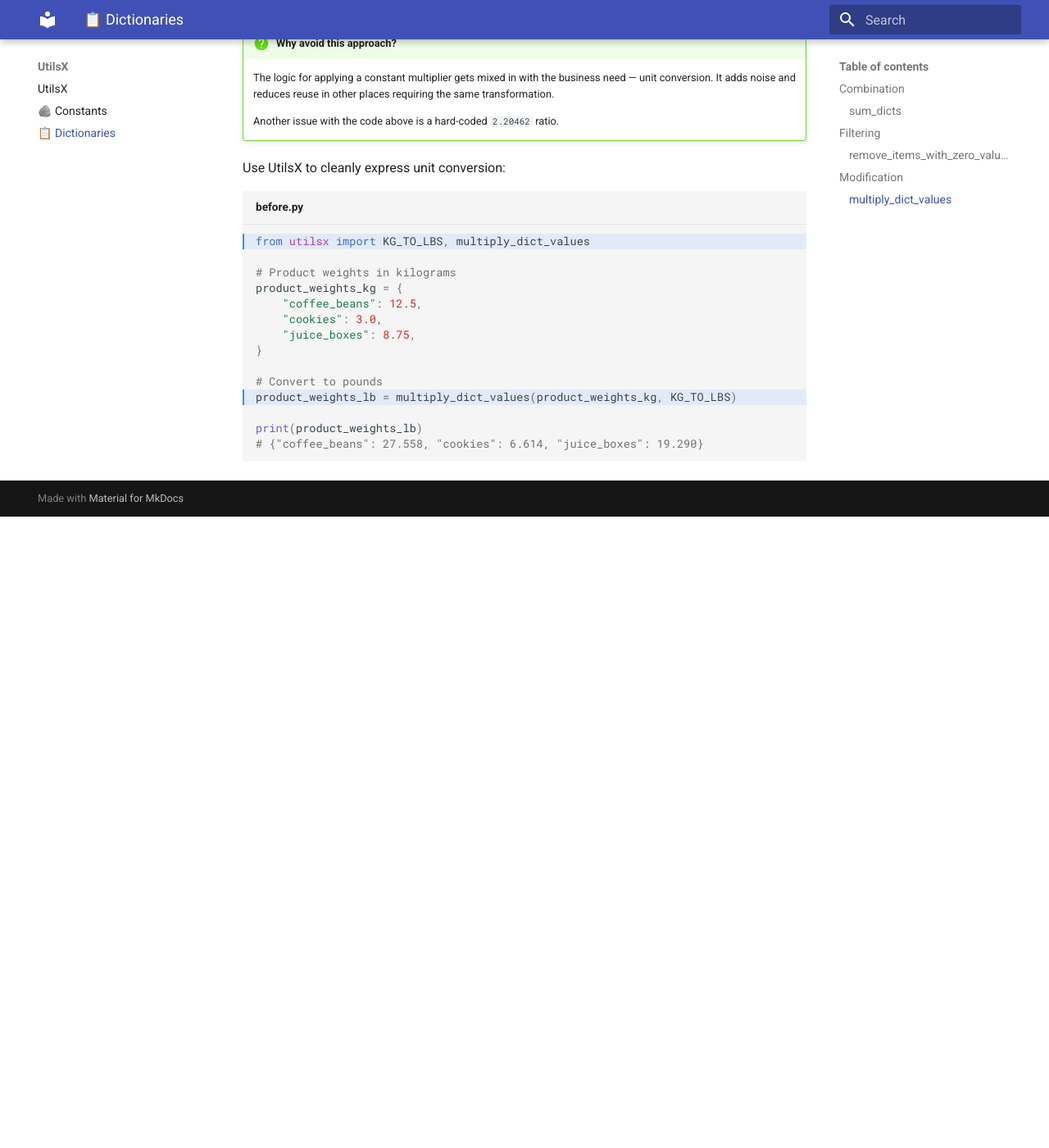
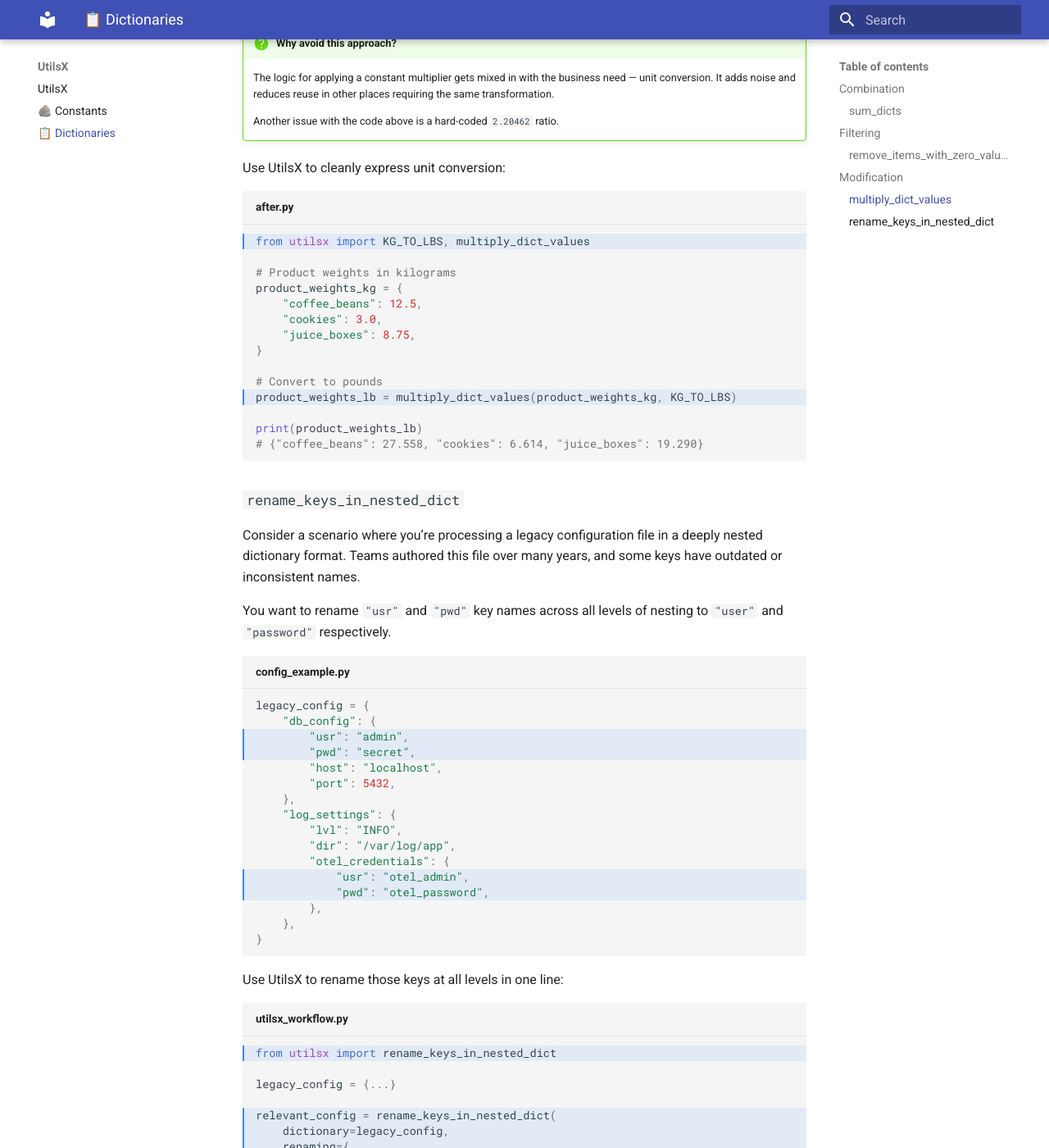
Before and after one commit to yury-fedotov/utilsx, an MkDocs documentation site: the page built from docs/dictionaries.md, in a window 1280 px wide and 1400 px high, scrolled down 2776 px. Shown: the whole window at 82% size. Built offline with MkDocs 1.6.1 and Material for MkDocs 9.7.7, drawn with Linux system fonts in a browser that asks for light colours; before the commit the page ends 3406 px from its top, so only the background shows below that; some of the changed text lies outside the part shown.

Commit message:
Explain `rename_keys_in_nested_dict`

````diff
--- a/docs/dictionaries.md
+++ b/docs/dictionaries.md
@@ -130,7 +130,7 @@ print(product_weights_lb)
 
 Use UtilsX to cleanly express unit conversion:
 
-``` py title="before.py" hl_lines="1 11"
+``` py title="after.py" hl_lines="1 11"
 from utilsx import KG_TO_LBS, multiply_dict_values
 
 # Product weights in kilograms
@@ -146,3 +146,66 @@ product_weights_lb = multiply_dict_values(product_weights_kg, KG_TO_LBS)
 print(product_weights_lb)
 # {"coffee_beans": 27.558, "cookies": 6.614, "juice_boxes": 19.290}
 ```
+
+### `rename_keys_in_nested_dict`
+
+Consider a scenario where you’re processing a legacy configuration file
+in a deeply nested dictionary format.
+Teams authored this file over many years,
+and some keys have outdated or inconsistent names.
+
+You want to rename `"usr"` and `"pwd"` key names across all levels of nesting to
+`"user"` and `"password"` respectively.
+
+``` py title="config_example.py" hl_lines="3-4 12-13"
+legacy_config = {
+    "db_config": {
+        "usr": "admin",
+        "pwd": "secret",
+        "host": "localhost",
+        "port": 5432,
+    },
+    "log_settings": {
+        "lvl": "INFO",
+        "dir": "/var/log/app",
+        "otel_credentials": {
+            "usr": "otel_admin",
+            "pwd": "otel_password",
+        },
+    },
+}
+```
+
+Use UtilsX to rename those keys at all levels in one line:
+
+``` py title="utilsx_workflow.py" hl_lines="1 5-11 16-17 25-26"
+from utilsx import rename_keys_in_nested_dict
+
+legacy_config = {...}
+
+relevant_config = rename_keys_in_nested_dict(
+    dictionary=legacy_config,
+    renaming={
+        "usr": "user",
+        "pwd": "password",
+    },
+)
+
+print(relevant_config)
+# {
+#     "db_config": {
+#         "user": "admin",
+#         "password": "secret",
+#         "host": "localhost",
+#         "port": 5432,
+#     },
+#     "log_settings": {
+#         "lvl": "INFO",
+#         "dir": "/var/log/app",
+#         "otel_credentials": {
+#             "user": "otel_admin",
+#             "password": "otel_password",
+#         },
+#     },
+# }
+```
````
